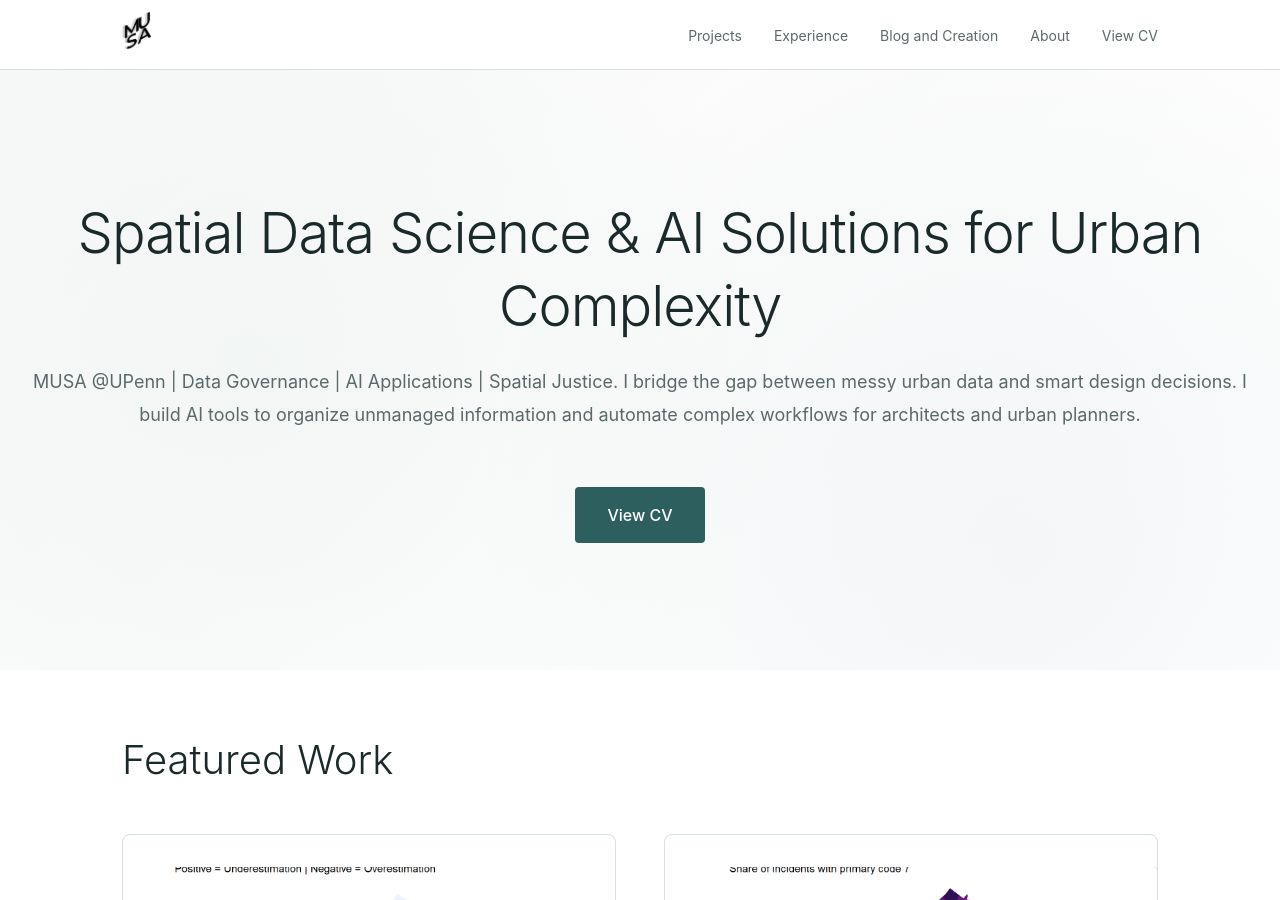
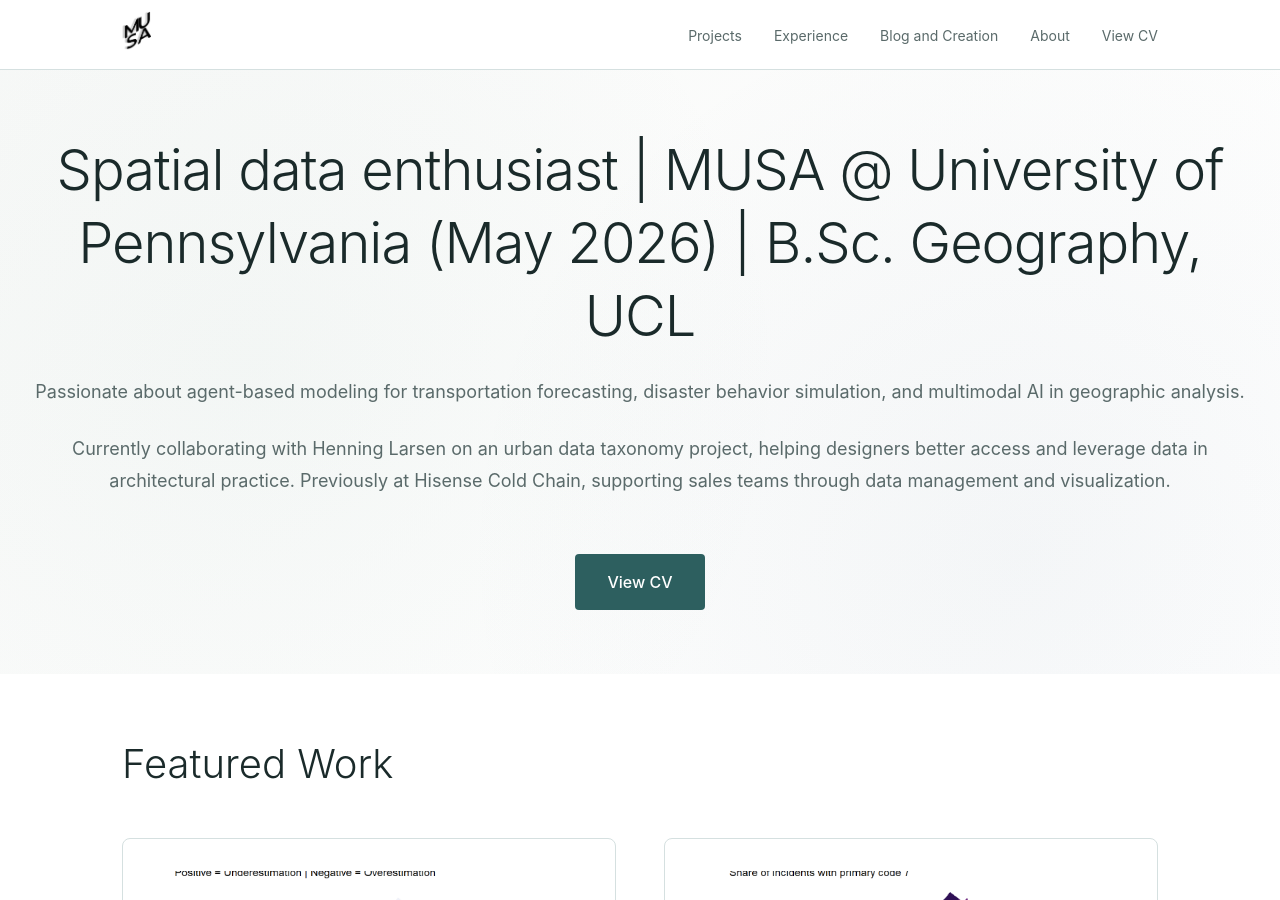
Before and after one commit to lluluciano0505/luciano_musa, a Jekyll site: the page built from index.md, in a window 1280 px wide and 900 px high. Built offline with Jekyll 4.4.1, drawn with Linux system fonts in a browser that asks for light colours.

Commit message:
Update homepage intro text with current bio and focus areas
Co-Authored-By: Claude Sonnet 4.6 <noreply@anthropic.com>

```diff
--- a/_data/settings.yml
+++ b/_data/settings.yml
@@ -3,9 +3,11 @@
 
 logo: '/assets/img/musa-logo.png'
 
-intro_title: Spatial Data Science & AI Solutions for Urban Complexity
-intro_text: MUSA @UPenn | Data Governance | AI Applications | Spatial Justice.
-            I bridge the gap between messy urban data and smart design decisions. I build AI tools to organize unmanaged information and automate complex workflows for architects and urban planners.
+intro_title: Spatial data enthusiast | MUSA @ University of Pennsylvania (May 2026) | B.Sc. Geography, UCL
+intro_text: |
+  Passionate about agent-based modeling for transportation forecasting, disaster behavior simulation, and multimodal AI in geographic analysis.
+
+  Currently collaborating with Henning Larsen on an urban data taxonomy project, helping designers better access and leverage data in architectural practice. Previously at Hisense Cold Chain, supporting sales teams through data management and visualization.
 
 resume: '/resume'
 resume_link_title: View CV
--- a/_layouts/home.html
+++ b/_layouts/home.html
@@ -10,7 +10,7 @@ layout: default
         <h1>{{ site.data.settings.intro_title }}</h1>
       {% endif %}
       {% if site.data.settings.intro_text %}
-        <p class="hero-subtitle">{{ site.data.settings.intro_text }}</p>
+        <div class="hero-subtitle">{{ site.data.settings.intro_text | markdownify }}</div>
       {% endif %}
       {% if site.data.settings.resume %}
         <a href="{{ site.data.settings.resume | relative_url }}" class="cta-button">
```
